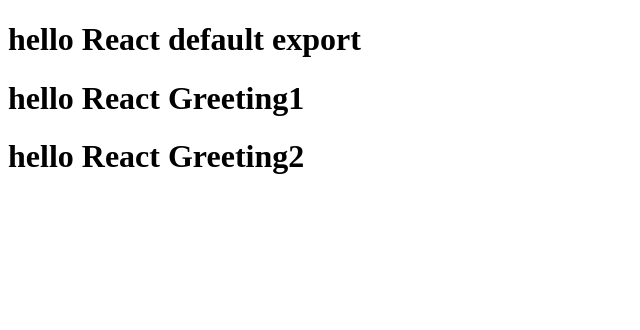
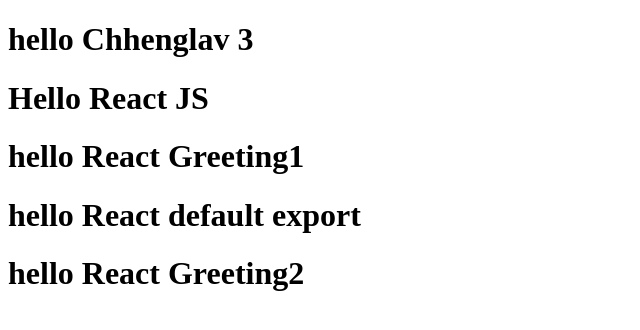
Before and after one commit to ChhenglavCoding/learn-react, a React (Vite) app: page / in a window 1280 px wide. Shown: the top 330 px of the page, without its empty margins (0-640 px from the left). Built offline with nearby package versions, Linux system fonts and the light colour scheme.

Commit message:
add Testing JSX

```diff
--- a/src/App.tsx
+++ b/src/App.tsx
@@ -1,14 +1,21 @@
 import Greeting from "./components/Greeting";
-import{Greeting1, Greeting2} from "./components/Greeting"
+import{Greeting1, Greeting2} from "./components/Greeting";
+
+import { TestJSX } from "./components/Greeting";
+
+
 
 function App() {
   return (
-    <div>
-      <Greeting/>
-      <Greeting1/>
-      <Greeting2/>
-    </div>
-  )
+
+    <>
+      <TestJSX/>
+      <Greeting1 />
+      <Greeting />
+      <Greeting2 />
+    </>
+
+  );
 }
 
 export default App
--- a/src/components/Greeting/index.tsx
+++ b/src/components/Greeting/index.tsx
@@ -1,24 +1,34 @@
-function Greeting(){
-    return(
-        <h1>hello React default export</h1>
-
-    );
+function Greeting() {
+  return <h1>hello React default export</h1>;
 }
 
-export function Greeting1(){
-    return(
+export function Greeting1() {
+  return (
     <div>
       <h1>hello React Greeting1</h1>
     </div>
   );
 }
 
-export function Greeting2(){
-    return(
+export function Greeting2() {
+  return (
     <div>
       <h1>hello React Greeting2</h1>
     </div>
   );
 }
 
+const name = "Chhenglav";
+const titlegreeting = "Javascript";
+export function TestJSX() {
+  return (
+    <div>
+      <h1>
+        hello {name} {1 + 2}
+      </h1>
+      <h1 title={titlegreeting}>Hello React JS</h1>
+    </div>
+  );
+}
+
 export default Greeting;
```
Lines whose indentation alone changed are shown as unchanged.
